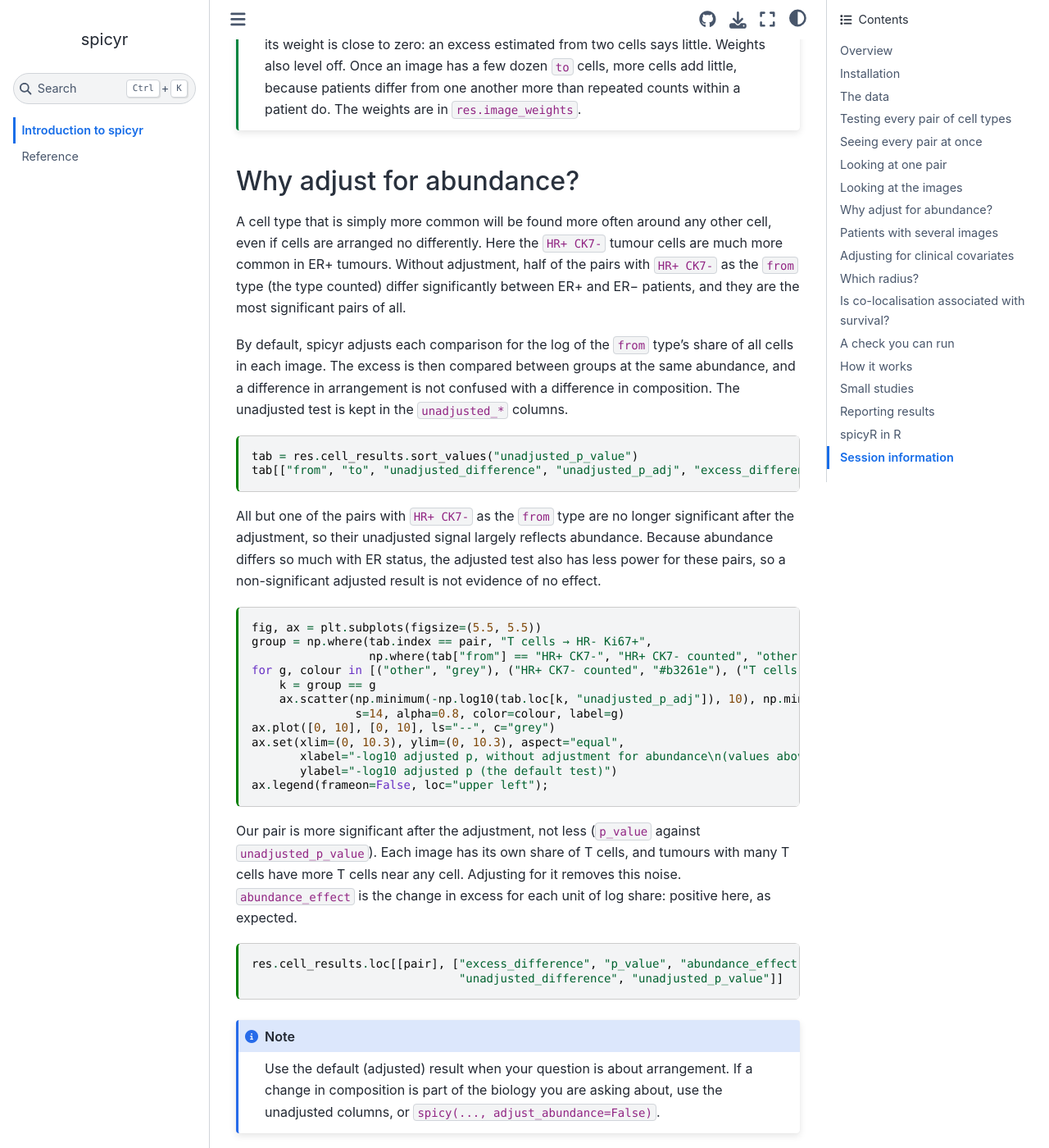
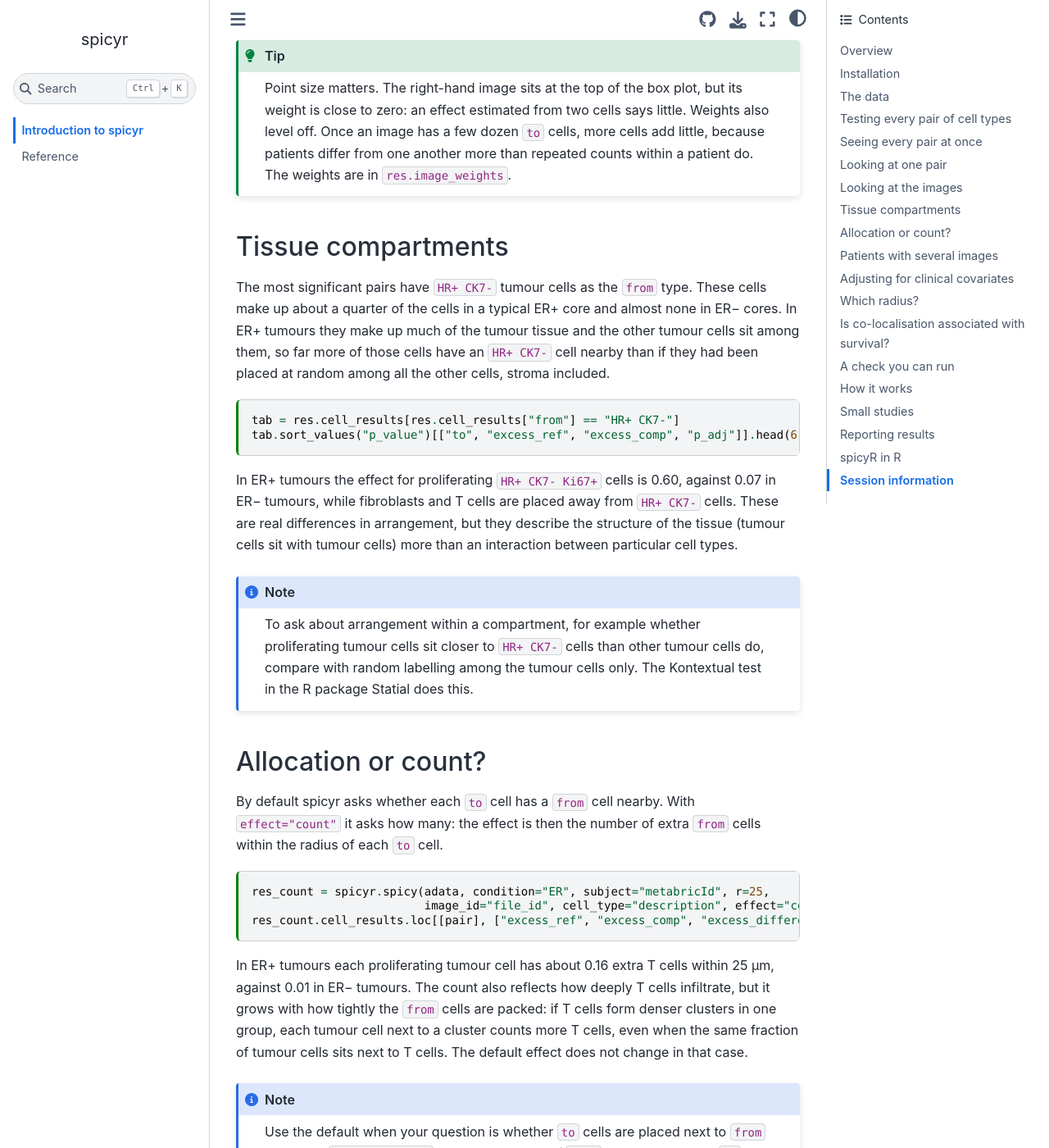
Before and after one commit to SydneyBioX/spicyr-py, a Sphinx documentation site: the page built from docs/tutorial.md, in a window 1280 px wide and 1400 px high, scrolled down 6015 px. Shown: the whole window at 82% size. Built offline with Sphinx 7.4.7 and the Sphinx Book theme 1.1.4, drawn with Linux system fonts in a browser that asks for light colours; some of the changed text lies outside the part shown.

Commit message:
Tutorial, README and docs for the allocation effect; survival drops the unadjusted columns when abundance is not adjusted
The tutorial follows spicyR's vignette: the effect is the extra fraction of to cells next to from cells,
with new sections on tissue compartments and on allocation or count. Shared cases regenerated.

Co-Authored-By: Claude Opus 5.5 <noreply@anthropic.com>
Claude-Session: https://claude.ai/code/session_01565yM83d4hBtPbzno6i5Fo

````diff
--- a/docs/tutorial.md
+++ b/docs/tutorial.md
@@ -20,24 +20,28 @@ nothing to find.
 ## Overview
 
 A pair is written `from` → `to` and asks whether `to` cells are placed near `from` cells more than other cells
-are. For each `to` cell, spicyr counts the `from` cells within a radius, and compares that count with what we would
-expect if the `to` cells were a random choice among the cells of the same image that are not `from` cells. The
-difference is the **excess**: the number of extra `from` cells around each `to` cell, beyond chance. Because the comparison uses only the cells that are actually there, empty regions such as holes or
-air spaces, and uneven cell density, do not by themselves create a signal. spicyr then compares the excess between
-groups of patients, treating patients, not images or cells, as the units of the test.
+are. For each `to` cell, spicyr checks whether there is a `from` cell within a radius, and compares the share of
+`to` cells that have one with what we would expect if the `to` cells were a random choice among the cells of the
+same image that are not `from` cells. The effect is the **extra fraction of `to` cells placed next to `from`
+cells**, beyond chance: 0.2 means as if a fifth of the `to` cells had been moved next to `from` cells and the rest
+left where chance would put them. It does not change simply because there are more `from` cells, or because they are
+packed more tightly. Because the comparison uses only the cells that are actually there, empty regions such as holes
+or air spaces, and uneven cell density, do not by themselves create a signal. spicyr then compares the effect
+between groups of patients, treating patients, not images or cells, as the units of the test.
 
 ```{figure} _static/spicyR_overview.png
 :width: 100%
-:alt: Left, a tumour cell with a 25 µm circle and the T cells inside it. Right, box plots of the extra T cells per tumour cell, one point per patient, higher in ER-positive than ER-negative tumours.
+:alt: Left, tumour cells marked by whether a T cell lies within 25 µm, with the circle drawn around two of them. Right, box plots of the extra fraction of tumour cells next to T cells, one point per patient, higher in ER-positive than ER-negative tumours.
 
 The pair T cells → proliferating tumour cells. For each proliferating tumour cell (red, the `to` type), spicyr
-counts the T cells (blue, the `from` type) within 25 µm and compares the count with chance. Each patient gets an excess, and the excess is compared between ER-negative and ER-positive tumours.
+checks whether a T cell (blue, the `from` type) lies within 25 µm, and compares the share of tumour cells that have
+one with chance. Each patient gets an effect, and the effect is compared between ER-negative and ER-positive tumours.
 ```
 
 :::{note}
-Pairs are directional. Tumour cells → T cells asks whether T cells are placed near tumour cells (extra tumour
-cells around each T cell), which is a different question from T cells → tumour cells (are tumour cells placed near
-T cells?).
+Pairs are directional. Tumour cells → T cells asks whether T cells are placed near tumour cells (the extra fraction
+of T cells with a tumour cell nearby), which is a different question from T cells → tumour cells (are tumour cells
+placed near T cells?).
 :::
 
 spicyr needs the type and position of every cell, as from imaging mass cytometry, CODEX, MIBI, Xenium, CosMx or
@@ -138,28 +142,30 @@ res = spicyr.spicy(adata, condition="ER", subject="metabricId", r=25,
 res
 ```
 
-All 484 ordered pairs of cell types are tested in about ten seconds on one core. Run time and memory grow roughly
-in proportion to the number of cells and to the radius. By default each comparison is adjusted for how common the
-`from` type is in each image, for reasons we come to in [Why adjust for abundance?](#why-adjust-for-abundance).
+All 484 ordered pairs of cell types are tested in a few seconds on one core. Run time and memory grow roughly in
+proportion to the number of cells and to the radius.
 
-`top_pairs()` lists the most significant pairs. `intercept` is the average excess in ER− patients, and
-`coefficient` is the difference in average excess between ER+ and ER− patients (ER+ minus ER−), in extra `from` cells
-per `to` cell. P-values are adjusted across all pairs by the Benjamini–Hochberg method.
+`top_pairs()` lists the most significant pairs. `intercept` is the average effect in ER− patients, and
+`coefficient` is the difference in average effect between ER+ and ER− patients (ER+ minus ER−), as a fraction of
+the `to` cells. P-values are adjusted across all pairs by the Benjamini–Hochberg method.
 
 ```{code-cell} ipython3
 res.top_pairs(8)
 ```
 
+The most significant pairs nearly all have `HR+ CK7-` tumour cells as the `from` type; we come back to them in
+[Tissue compartments](#tissue-compartments).
+
 The full results are in `res.cell_results`, a DataFrame with one row per pair:
 
 | Column | Meaning |
 |---|---|
-| `excess_ref`, `excess_comp` | average excess in the reference group (ER−) and the comparison group (ER+) |
+| `excess_ref`, `excess_comp` | average effect in the reference group (ER−) and the comparison group (ER+) |
 | `excess_difference`, `se`, `df` | their difference, its standard error and degrees of freedom |
 | `p_value`, `p_adj` | p-value, and Benjamini–Hochberg adjusted p-value across all pairs |
-| `tau2` | how much the excess varies between patients within a group |
-| `adjusted_for`, `abundance_effect` | what the test was adjusted for, and the effect of abundance |
-| `unadjusted_difference`, `unadjusted_p_value`, `unadjusted_p_adj` | the same test without the adjustment |
+| `tau2` | how much the effect varies between patients within a group |
+| `adjusted_for`, `<covariate>_effect` | with covariates, what the test was adjusted for and the effect of each covariate |
+| `unadjusted_difference`, `unadjusted_p_value`, `unadjusted_p_adj` | with covariates, the same test without them |
 
 With more than two groups there is one row per pair and group, each compared with the reference group, in a column
 `level`.
@@ -167,32 +173,31 @@ With more than two groups there is one row per pair and group, each compared wit
 ## Seeing every pair at once
 
 `signif_plot()` shows the whole study. Read rows as `from` and columns as `to`. Each circle is a pair: the left half
-is coloured by the excess in ER− tumours and the right half by the excess in ER+ tumours (red: more `from` cells
-around the `to` cells than chance, blue: fewer), the size reflects the p-value, and a black ring marks a BH-adjusted p-value below 0.05.
+is coloured by the effect in ER− tumours and the right half by the effect in ER+ tumours (red: more `to` cells next
+to `from` cells than chance, blue: fewer), the size reflects the p-value, and a black ring marks a BH-adjusted p-value below 0.05.
 
 ```{code-cell} ipython3
-res.signif_plot(fdr=True, breaks=(-2, 2, 0.5));
+res.signif_plot(fdr=True, breaks=(-0.5, 0.5, 0.1));
 ```
 
 ## Looking at one pair
 
 We focus on an immune pair, T cells → `HR- Ki67+`: are proliferating hormone-receptor-negative tumour cells placed
-near T cells? Its excess is the number of extra T cells around each of these tumour cells.
+near T cells? Its effect is the extra fraction of these tumour cells with a T cell within 25 µm.
 
 ```{code-cell} ipython3
 pair = "T cells__HR- Ki67+"
 res.cell_results.loc[[pair], ["excess_ref", "excess_comp", "excess_difference", "p_value", "p_adj"]]
 ```
 
-In ER− tumours these tumour cells have no more T cells nearby than chance would give. In ER+ tumours they have about
-0.23 extra T cells each, roughly one extra T cell for every four tumour cells.
+In ER− tumours these tumour cells have a T cell nearby barely more often than chance would give (0.02). In ER+
+tumours the effect is 0.12, as if about one in nine of them had been placed next to T cells.
 
-`box_plot()` shows the excess in each image (here one image per patient), with a point per image behind each box.
+`box_plot()` shows the effect in each image (here one image per patient), with a point per image behind each box.
 Points are sized by how much the image contributes to the test.
 
 ```{code-cell} ipython3
-ax = res.box_plot("T cells", "HR- Ki67+")
-ax.set_ylim(-2, 4);
+res.box_plot("T cells", "HR- Ki67+");
 ```
 
 With `interactive=True` the plot is a plotly figure. Hover over a point to see which image it is.
@@ -215,8 +220,8 @@ res.bind(pair).head(6)
 ## Looking at the images
 
 `plot_image()` shows one image: the density of all cells in blue, the `from` cells in gold and the `to` cells in
-dark red. With `r`, it draws the circle around each `to` cell inside which `from` cells are counted. We look at
-three images found with the interactive box plot.
+dark red. With `r`, it draws the circle around each `to` cell inside which spicyr looks for `from` cells. We look
+at three images found with the interactive box plot.
 
 ```{code-cell} ipython3
 d = res.bind(pair).set_index("imageID")
@@ -229,70 +234,68 @@ d.loc[examples, ["condition", pair, "weight"]]
 fig, axes = plt.subplots(1, 3, figsize=(16, 5))
 for ax, image in zip(axes, examples):
     spicyr.plot_image(adata, image, "T cells", "HR- Ki67+", r=25, image_id="file_id", cell_type="description", ax=ax)
-    ax.set_title(f"{image} ({d.loc[image, 'condition']}), excess {d.loc[image, pair]:.2f}")
+    ax.set_title(f"{image} ({d.loc[image, 'condition']}), effect {d.loc[image, pair]:.2f}")
 plt.tight_layout()
 ```
 
-In the ER+ image on the left, the T cells run along the band of tumour cells at the bottom: 1.5 extra T cells per
-tumour cell. In the ER− image in the middle, the T cells are concentrated top left, apart from most of the tumour
-cells, and each tumour cell has slightly fewer T cells nearby than chance (−0.22). The ER+ image on the right has
-the largest excess of all, 8.3, but it comes from just two tumour cells that happen to sit in a cluster of T cells.
+In the ER+ image on the left, the T cells run along the band of tumour cells at the bottom: an effect of 0.68, as
+if two-thirds of the tumour cells had been placed next to T cells. In the ER− image in the middle, the T cells are
+concentrated top left, apart from most of the tumour cells, and slightly fewer tumour cells have a T cell nearby
+than chance would give (−0.08). The ER+ image on the right reaches the largest possible value, 1, but only because
+its two tumour cells both happen to sit in a cluster of T cells.
 
 :::{tip}
-Point size matters. The right-hand image is the highest point in the box plot, but its weight is close to zero: an
-excess estimated from two cells says little. Weights also level off. Once an image has a few dozen `to` cells,
+Point size matters. The right-hand image sits at the top of the box plot, but its weight is close to zero: an
+effect estimated from two cells says little. Weights also level off. Once an image has a few dozen `to` cells,
 more cells add little, because patients differ from one another more than repeated counts within a patient do.
 The weights are in `res.image_weights`.
 :::
 
-## Why adjust for abundance?
+## Tissue compartments
 
-A cell type that is simply more common will be found more often around any other cell, even if cells are arranged
-no differently. Here the `HR+ CK7-` tumour cells are much more common in ER+ tumours. Without adjustment, half of
-the pairs with `HR+ CK7-` as the `from` type (the type counted) differ significantly between ER+ and ER− patients,
-and they are the most significant pairs of all.
-
-By default, spicyr adjusts each comparison for the log of the `from` type's share of all cells in each image. The
-excess is then compared between groups at the same abundance, and a difference in arrangement is not confused with
-a difference in composition. The unadjusted test is kept in the `unadjusted_*` columns.
+The most significant pairs have `HR+ CK7-` tumour cells as the `from` type. These cells make up about a quarter of
+the cells in a typical ER+ core and almost none in ER− cores. In ER+ tumours they make up much of the tumour tissue
+and the other tumour cells sit among them, so far more of those cells have an `HR+ CK7-` cell nearby than if they
+had been placed at random among all the other cells, stroma included.
 
 ```{code-cell} ipython3
-tab = res.cell_results.sort_values("unadjusted_p_value")
-tab[["from", "to", "unadjusted_difference", "unadjusted_p_adj", "excess_difference", "p_adj"]].head(8)
+tab = res.cell_results[res.cell_results["from"] == "HR+ CK7-"]
+tab.sort_values("p_value")[["to", "excess_ref", "excess_comp", "p_adj"]].head(6)
 ```
 
-All but one of the pairs with `HR+ CK7-` as the `from` type are no longer significant after the adjustment, so their unadjusted
-signal largely reflects abundance. Because abundance differs so much with ER status, the adjusted test also has less
-power for these pairs, so a non-significant adjusted result is not evidence of no effect.
+In ER+ tumours the effect for proliferating `HR+ CK7- Ki67+` cells is 0.60, against 0.07 in ER− tumours, while
+fibroblasts and T cells are placed away from `HR+ CK7-` cells. These are real differences in arrangement, but they
+describe the structure of the tissue (tumour cells sit with tumour cells) more than an interaction between
+particular cell types.
+
+:::{note}
+To ask about arrangement within a compartment, for example whether proliferating tumour cells sit closer to
+`HR+ CK7-` cells than other tumour cells do, compare with random labelling among the tumour cells only. The
+Kontextual test in the R package Statial does this.
+:::
+
+## Allocation or count?
+
+By default spicyr asks whether each `to` cell has a `from` cell nearby. With `effect="count"` it asks how many: the
+effect is then the number of extra `from` cells within the radius of each `to` cell.
 
 ```{code-cell} ipython3
-fig, ax = plt.subplots(figsize=(5.5, 5.5))
-group = np.where(tab.index == pair, "T cells → HR- Ki67+",
-                 np.where(tab["from"] == "HR+ CK7-", "HR+ CK7- counted", "other"))
-for g, colour in [("other", "grey"), ("HR+ CK7- counted", "#b3261e"), ("T cells → HR- Ki67+", "#1f6fb4")]:
-    k = group == g
-    ax.scatter(np.minimum(-np.log10(tab.loc[k, "unadjusted_p_adj"]), 10), np.minimum(-np.log10(tab.loc[k, "p_adj"]), 10),
-               s=14, alpha=0.8, color=colour, label=g)
-ax.plot([0, 10], [0, 10], ls="--", c="grey")
-ax.set(xlim=(0, 10.3), ylim=(0, 10.3), aspect="equal",
-       xlabel="-log10 adjusted p, without adjustment for abundance\n(values above 10 shown at 10)",
-       ylabel="-log10 adjusted p (the default test)")
-ax.legend(frameon=False, loc="upper left");
+res_count = spicyr.spicy(adata, condition="ER", subject="metabricId", r=25,
+                         image_id="file_id", cell_type="description", effect="count")
+res_count.cell_results.loc[[pair], ["excess_ref", "excess_comp", "excess_difference", "p_value", "p_adj"]]
 ```
 
-Our pair is more significant after the adjustment, not less (`p_value` against `unadjusted_p_value`). Each image
-has its own share of T cells, and tumours with many T cells have more T cells near any cell. Adjusting for it
-removes this noise. `abundance_effect` is the change in excess for each unit of log share: positive here, as
-expected.
-
-```{code-cell} ipython3
-res.cell_results.loc[[pair], ["excess_difference", "p_value", "abundance_effect", "abundance_p_value",
-                              "unadjusted_difference", "unadjusted_p_value"]]
-```
+In ER+ tumours each proliferating tumour cell has about 0.16 extra T cells within 25 µm, against 0.01 in ER−
+tumours. The count also reflects how deeply T cells infiltrate, but it grows with how tightly the `from` cells are
+packed: if T cells form denser clusters in one group, each tumour cell next to a cluster counts more T cells, even
+when the same fraction of tumour cells sits next to T cells. The default effect does not change in that case.
 
 :::{note}
-Use the default (adjusted) result when your question is about arrangement. If a change in composition is part of
-the biology you are asking about, use the unadjusted columns, or `spicy(..., adjust_abundance=False)`.
+Use the default when your question is whether `to` cells are placed next to `from` cells. Use `effect="count"` when
+the number of `from` cells around each `to` cell is the question, keeping in mind that it also rises when the `from`
+cells are packed more tightly. `adjust_abundance=True` adds the log share of the `from` type in each image to the
+model; it cannot tell more `from` cells from more tightly packed ones, and when that share differs strongly between
+groups, as for `HR+ CK7-` here, it leaves little power.
 :::
 
 ## Patients with several images
@@ -318,9 +321,9 @@ res_cov = spicyr.spicy(adata, condition="ER", subject="metabricId", r=25,
 res_cov
 ```
 
-The main columns (`excess_difference`, `p_value`, `p_adj`) are now the ER comparison adjusted for abundance, age
-and grade. Each covariate also has its own effect and p-value. A categorical covariate has one per level after the
-first: `Grade2` and `Grade3` compare grades 2 and 3 with grade 1.
+The main columns (`excess_difference`, `p_value`, `p_adj`) are now the ER comparison adjusted for age and grade.
+Each covariate also has its own effect and p-value. A categorical covariate has one per level after the first:
+`Grade2` and `Grade3` compare grades 2 and 3 with grade 1.
 
 ```{code-cell} ipython3
 cols = ["excess_difference", "p_value", "Age.At.Diagnosis_effect", "Age.At.Diagnosis_p_value",
@@ -355,9 +358,9 @@ res_r.cell_results.loc[[pair, "B cells__HR- Ki67+"], ["r", "excess_difference",
 `r` is the radius with the strongest evidence, and `p_value` the combined p-value over all radii.
 
 :::{tip}
-The excess grows with the radius simply because larger circles hold more cells, so compare p-values across radii
-rather than the size of the excess. The excess at the chosen radius is a little optimistic, because that radius was
-picked for its strength. This combined test is new, and its calibration is still being checked.
+The effect depends on the radius: at a larger radius more cells have a `from` cell nearby by chance, and the effect
+describes placement at that scale. Compare p-values across radii rather than the size of the effect. The effect at
+the chosen radius is a little optimistic, because that radius was picked for its strength. This combined test is new, and its calibration is still being checked.
 :::
 
 ```{code-cell} ipython3
@@ -366,12 +369,12 @@ fig, ax = plt.subplots(figsize=(6, 4))
 for from_, g in rr[(rr["to"] == "HR- Ki67+") & rr["from"].isin(["T cells", "B cells"])].groupby("from"):
     ax.plot(g["r"], -np.log10(g["p_value"]), marker="o", label=from_)
 ax.set(ylim=(0, None), xlabel="radius (µm)", ylabel="-log10 p at each radius, ER+ vs ER-")
-ax.legend(title="counted around HR- Ki67+", frameon=False);
+ax.legend(title="from (to: HR- Ki67+)", frameon=False);
 ```
 
 ## Is co-localisation associated with survival?
 
-With `survival=(time, event)`, spicyr asks whether a patient's excess is associated with their outcome. Here we use
+With `survival=(time, event)`, spicyr asks whether a patient's effect is associated with their outcome. Here we use
 relapse-free survival, adjusting for age.
 
 ```{code-cell} ipython3
@@ -381,17 +384,25 @@ res_s
 ```
 
 ```{code-cell} ipython3
-cols = ["from", "to", "p_value", "p_adj", "hazard_ratio_sd", "unadjusted_p_value", "unadjusted_p_adj"]
+cols = ["from", "to", "p_value", "p_adj", "hazard_ratio_sd"]
 res_s.cell_results.sort_values("p_value")[cols].head(6)
 ```
 
-The p-value comes from a score test that relates each patient's excess to their outcome. `hazard_ratio_sd` is the
-hazard ratio for a one standard deviation higher excess, from a Cox model; below one, patients with a higher excess
-had a lower risk of relapse. It is missing when the excess barely varies between patients.
+The p-value comes from a score test that relates each patient's effect to their outcome. `hazard_ratio_sd` is the
+hazard ratio for a one standard deviation higher effect, from a Cox model; below one, patients with a higher effect
+had a lower risk of relapse. It is missing when the effect barely varies between patients.
 
-No pair is significant after adjusting for multiple testing. Without the abundance adjustment, three pairs are,
-all with tumour cell types as the `from` type. Tumour composition is itself prognostic, so those three may reflect
-composition as much as the arrangement of cells.
+Two pairs are significant after adjusting for multiple testing, both with `HR+ CK7-` tumour cells as the `from`
+type: patients in whom more of the other tumour cells sat next to `HR+ CK7-` cells relapsed later. These cells are
+typical of ER+ tumours, and ER status is itself related to relapse, so we add it to the covariates.
+
+```{code-cell} ipython3
+res_s_er = spicyr.spicy(adata, survival=("timeRFS", "eventRFS"), subject="metabricId", r=25,
+                        image_id="file_id", cell_type="description", covariates=["Age.At.Diagnosis", "ER"])
+res_s_er
+```
+
+No pair remains significant: these two pairs say little about relapse beyond the tumour's ER status.
 
 ## A check you can run
 
@@ -434,19 +445,21 @@ calibrated for your study design.
 
 ## How it works
 
-For a pair `from` → `to` and an image, let $O$ be the number of `from` cells within $r$ of the `to` cells. If the
-`to` cells were a random choice among the cells of the image that are not `from` cells, keeping every cell where it
-is, $O$ would have an exact mean and variance, which spicyr computes without permutations. The excess of an image is
+For a pair `from` → `to` and an image, let $O$ be the number of `to` cells with at least one `from` cell within $r$,
+out of $n$ `to` cells. If the `to` cells were a random choice among the cells of the image that are not `from`
+cells, keeping every cell where it is, $O$ would have an exact mean and variance, which spicyr computes without
+permutations. The effect of an image is
 
-$$\delta = \frac{O - \mathrm{E}_{\mathrm{RL}}(O)}{n},$$
+$$\delta = \frac{O - \mathrm{E}_{\mathrm{RL}}(O)}{n - \mathrm{E}_{\mathrm{RL}}(O)},$$
 
-where $\mathrm{E}_{\mathrm{RL}}(O)$ is that expectation under random labelling and $n$ is the number of `to`
-cells.
+where $\mathrm{E}_{\mathrm{RL}}(O)$ is that expectation under random labelling. If a fraction $f$ of the `to`
+cells were placed next to `from` cells and the rest at random, $\delta$ would estimate $f$. With `effect="count"`,
+$O$ is instead the number of `from` cells within $r$ of the `to` cells, and the denominator is $n$.
 
 Images from the same patient are combined, giving more weight to more informative images (usually those with more
-`to` cells). Each patient has its own true excess, which varies around its group's mean by an amount estimated
-from the data (a frailty, or random-effects, model). The difference between groups, adjusted for the log share of
-the `from` type in each image and any covariates, is tested with a small-sample cluster-robust (CR2) variance on
+`to` cells). Each patient has its own true effect, which varies around its group's mean by an amount estimated
+from the data (a frailty, or random-effects, model). The difference between groups, adjusted for any covariates, is
+tested with a small-sample cluster-robust (CR2) variance on
 Satterthwaite degrees of freedom, with patients as the clusters. This is designed to keep false positives near the
 nominal rate even with modest numbers of patients. When the `to` cells cluster among themselves, the
 within-image variance is inflated to match. A paper describing the method is in preparation.
@@ -464,10 +477,9 @@ in both groups and can give too many small p-values for rare cell types, so it i
 
 ## Reporting results
 
-A methods sentence might read: "We used spicyr (version 1.99.2) to test, for every ordered pair of cell types,
-whether the number of `from` cells within 25 µm of each `to` cell, relative to random labelling of the cells in each
-image, differed between ER+ and ER− patients, adjusting for the abundance of the `from` type in each image, with
-patients as the units of analysis. P-values were adjusted across pairs by the Benjamini–Hochberg method." Show a
+A methods sentence might read: "We used spicyr (version 1.99.5) to test, for every ordered pair of cell types,
+whether the fraction of `to` cells with at least one `from` cell within 25 µm, relative to random labelling of the
+cells in each image, differed between ER+ and ER− patients, with patients as the units of analysis. P-values were adjusted across pairs by the Benjamini–Hochberg method." Show a
 per-patient plot (`box_plot()`) and an image of the pair (`plot_image()`) alongside the p-value. Please cite
 Canete et al. (2022), *Bioinformatics* 38(11), 3099–3105; a paper describing the cell-level test is in preparation.
 
````
Also changed, not shown: README.md (+10 -11 lines), docs/api.md (+3 -3 lines), docs/index.md (+3 -3 lines), docs/_static/spicyR_overview.png, 5 other files.
